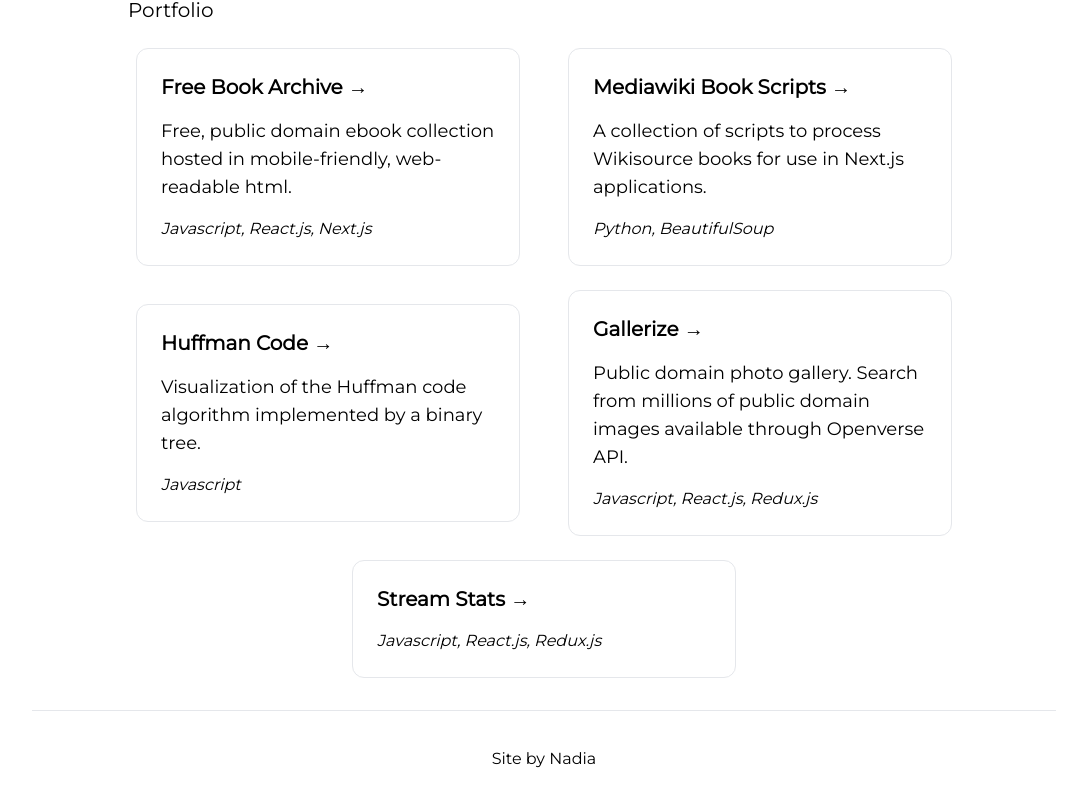
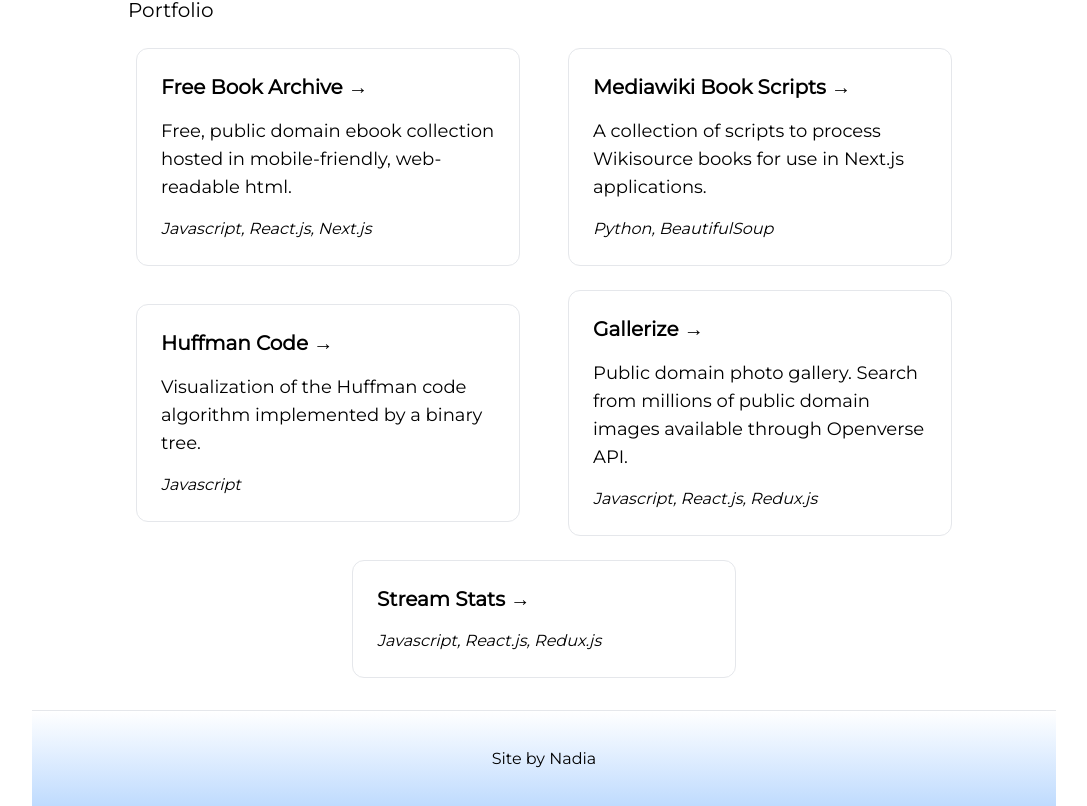
Before and after one commit to nadiakay/nadiakonieczny, a Next.js app: page / in a window 1280 px wide. Shown: the part 416-1222 px from the top of the page, without its empty margins (96-1183 px from the left). Built offline with nearby package versions, Linux system fonts and the light colour scheme; a web font is replaced by a local one.

Commit message:
footer gradient

```diff
--- a/pages/index.tsx
+++ b/pages/index.tsx
@@ -129,7 +129,7 @@ const Home: NextPage = () => {
         </section>
       </main>
 
-      <footer className="flex h-24 mt-8 w-full items-center justify-center border-t">
+      <footer className="bg-gradient-to-b from-white to-blue-200 flex h-24 mt-8 w-full items-center justify-center border-t">
         <a
           className="flex items-center justify-center gap-2"
           href="https://vercel.com?utm_source=create-next-app&utm_medium=default-template&utm_campaign=create-next-app"
```
